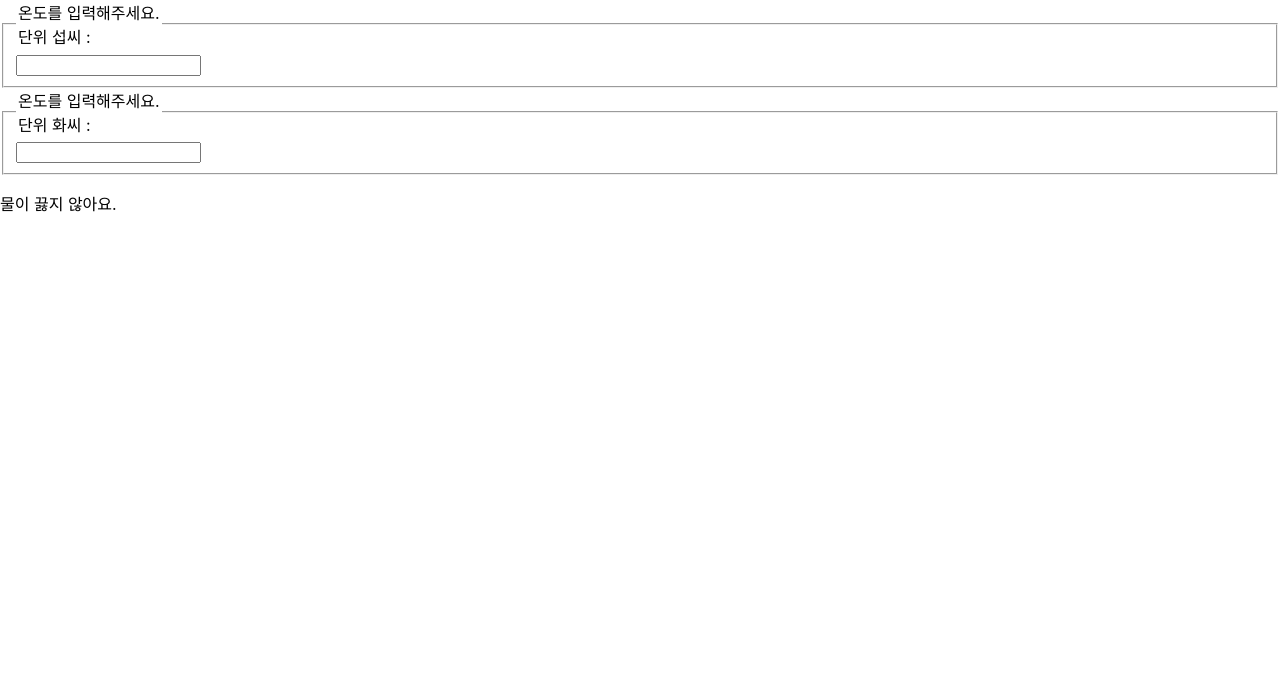
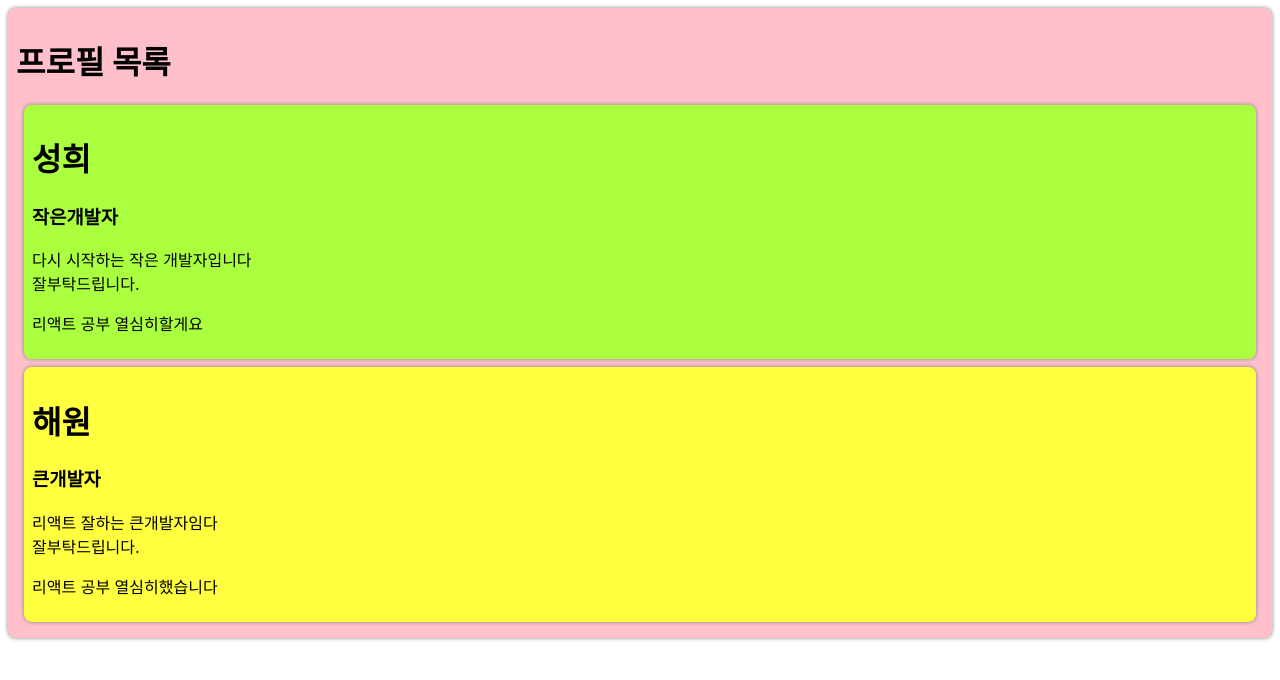
Before and after one commit to sh0114/Practice_React, a React (Create React App) app in the folder my-app/: page / in a window 1280 px wide. Shown: the top 680 px of the page. Built offline with nearby package versions, Linux system fonts and the light colour scheme.

Commit message:
230303 처음만난리액트 13강, composition 학습

```diff
--- /dev/null
+++ b/my-app/src/chapter_13/Card.jsx
@@ -0,0 +1,21 @@
+function Card(props) {
+    const { title, job, backgroundColor, children } = props;
+
+    return (
+        <div
+            style={{
+                margin: 8,
+                padding: 8,
+                borderRadius: 8,
+                boxShadow: "0px 0px 4px grey",
+                backgroundColor: backgroundColor || "white",
+            }}
+        >
+            {title && <h1>{title}</h1>}
+            {job && <h3>{job}</h3>}
+            {children}
+        </div>
+    );
+}
+
+export default Card;
--- /dev/null
+++ b/my-app/src/chapter_13/ProfileCard.jsx
@@ -0,0 +1,18 @@
+import Card from "./Card";
+
+function ProfileCard(props){
+    return(
+        <Card title="프로필 목록" backgroundColor="pink">
+            <Card title="성희" job="작은개발자" backgroundColor="#aaff3f">
+                <p>다시 시작하는 작은 개발자입니다 <br/> 잘부탁드립니다. </p>
+                <p>리액트 공부 열심히할게요</p>
+            </Card>
+            <Card title="해원" job="큰개발자" backgroundColor="#ffff3f">
+                <p>리액트 잘하는 큰개발자임다 <br/> 잘부탁드립니다. </p>
+                <p>리액트 공부 열심히했습니다</p>
+            </Card>
+        </Card>
+    );
+}
+
+export default ProfileCard;
--- a/my-app/src/index.js
+++ b/my-app/src/index.js
@@ -16,12 +16,13 @@ import LandingPage from './chapter_09/LandingPage';
 import AttedanceBook from './chapter_10/AttendanceBook';
 import SignUp from './chapter_11/SignUp';
 import Calculator from './chapter_12/Calculator';
+import ProfileCard from './chapter_13/ProfileCard';
 
 const root = ReactDOM.createRoot(document.getElementById('root'));
 
 root.render(
   <React.StrictMode>
-   <Calculator />
+   <ProfileCard />
   </React.StrictMode>,
   // document.getElementById('root')
 );
```
